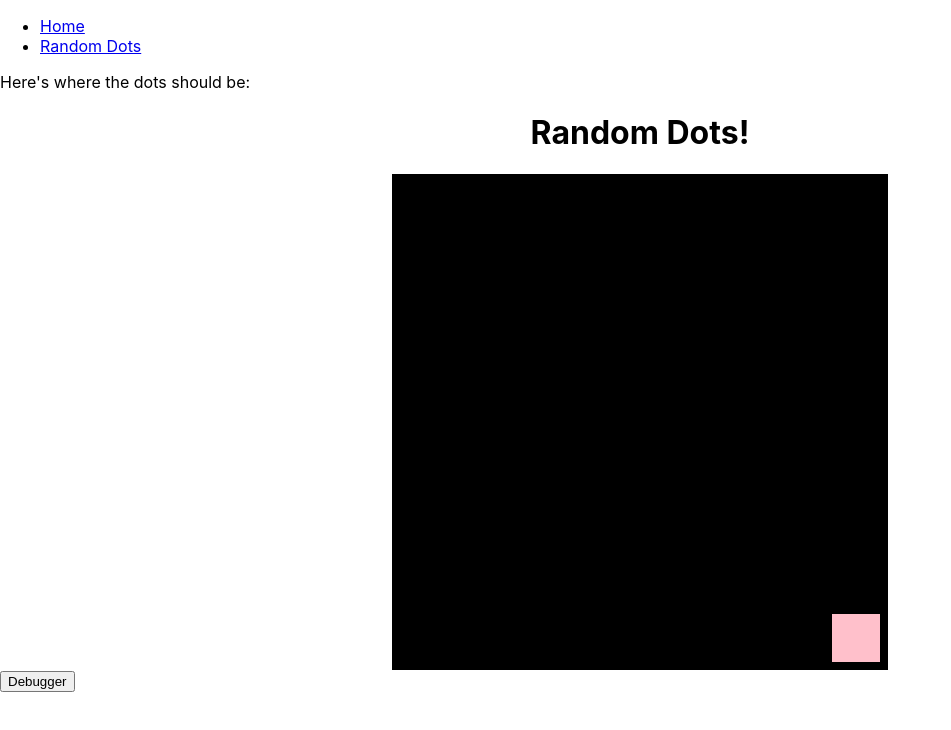
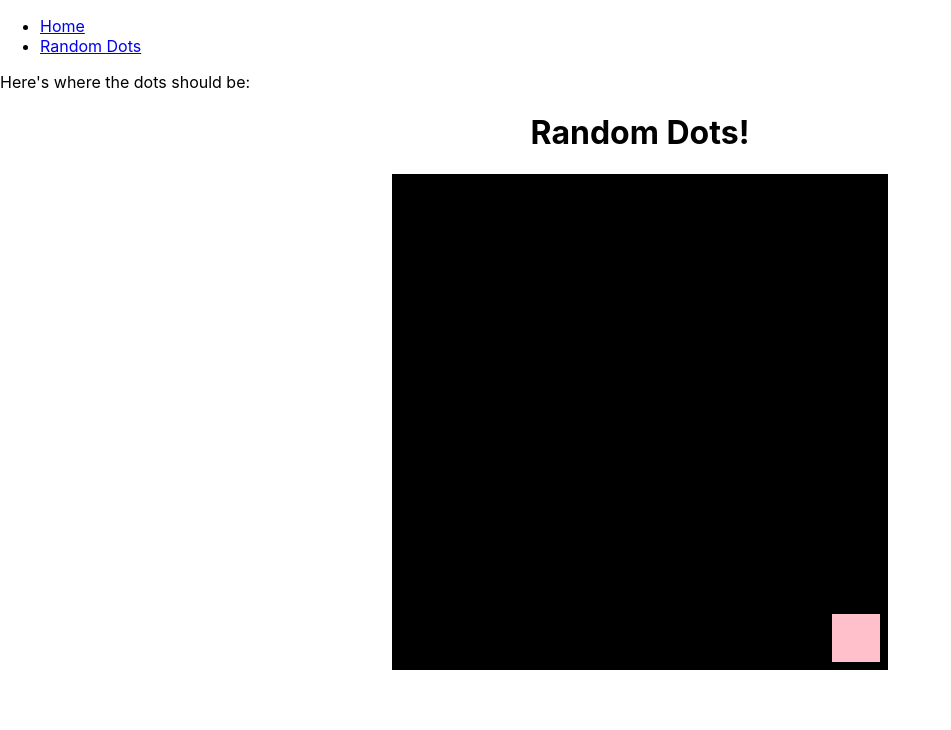
Before and after one commit to breadoliveoilsalt/getMouz, a React (Create React App) app in the folder client/: page /randomdots in a window 1280 px wide. Shown: the top 730 px of the page, without its empty margins (0-951 px from the left). Built offline with nearby package versions, Linux system fonts and the light colour scheme.

Commit message:
Remove debugger button

```diff
--- a/client/src/components_container/randomDotsContainer.js
+++ b/client/src/components_container/randomDotsContainer.js
@@ -29,11 +29,6 @@ class RandomDotsContainer extends Component {
 
   }
 
-  triggerDebugger(){
-    debugger
-  }
-
-
   render(){
     return(
       <div>
@@ -42,7 +37,6 @@ class RandomDotsContainer extends Component {
         <div class="container">
           <div class="dot" />
         </div>
-        <button onClick={this.triggerDebugger}> Debugger </button>
       </div>
     )
   }
```
